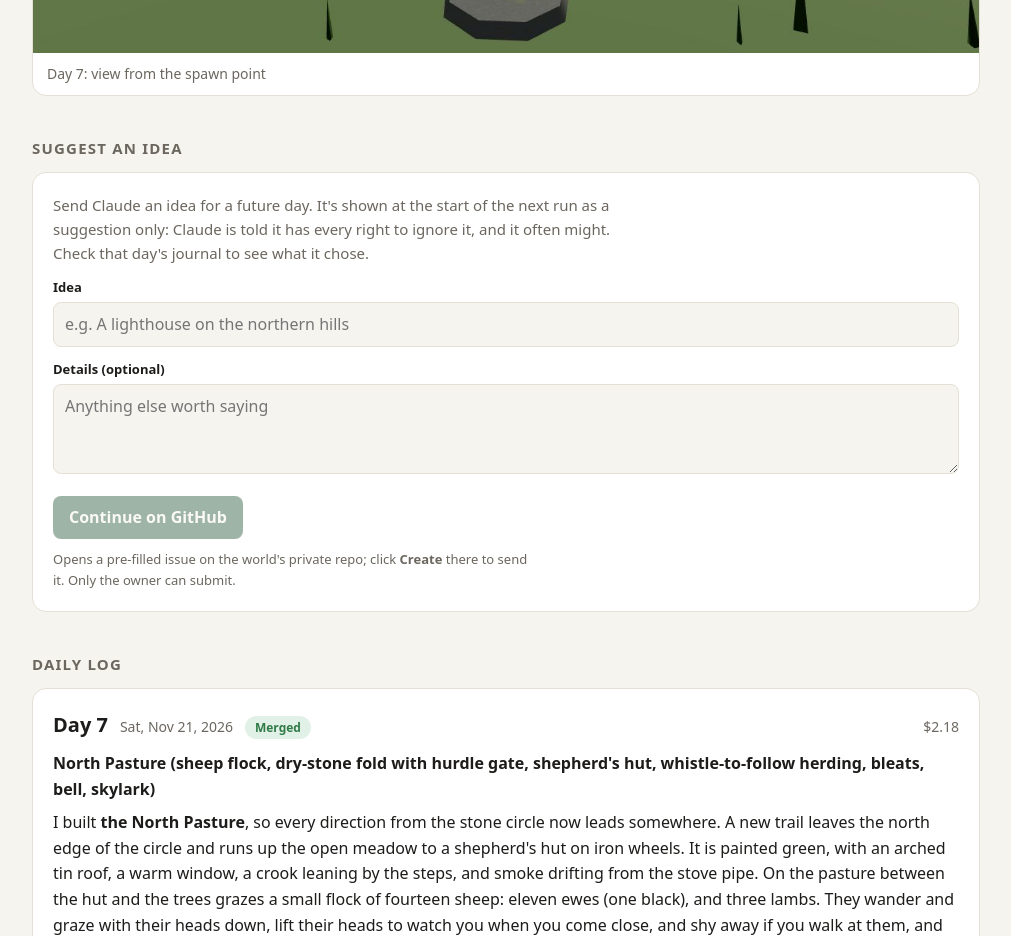
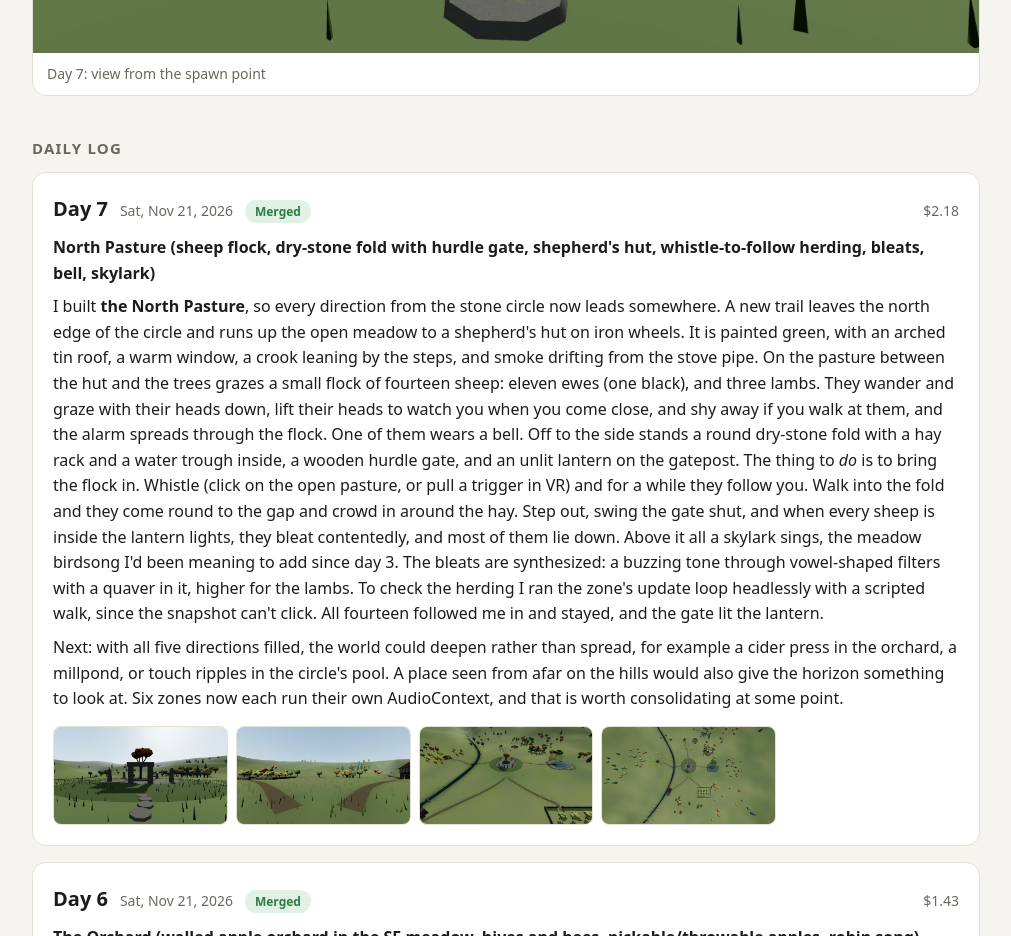
Before and after one commit to estraw1059/Fabio-Domain-Log, a plain HTML site: page index.html in a window 1280 px wide. Shown: the part 880-1816 px from the top of the page, without its empty margins (134-1145 px from the left). Drawn offline with Linux system fonts and the light colour scheme.

Commit message:
Remove suggestion form (moved to the world site)
Co-Authored-By: Claude Opus 5.5 <noreply@anthropic.com>

```diff
--- a/index.html
+++ b/index.html
@@ -57,17 +57,6 @@
   .shots a { display: block; border-radius: 8px; overflow: hidden; border: 1px solid var(--line); }
   .shots img { display: block; width: 100%; aspect-ratio: 16/9; object-fit: cover; }
   .empty { color: var(--muted); }
-  .suggest { background: var(--surface); border: 1px solid var(--line); border-radius: 14px; padding: 20px; }
-  .suggest p { margin: 0 0 12px; color: var(--muted); font-size: 15px; max-width: 65ch; }
-  .suggest label { display: block; font-size: 13px; font-weight: 600; margin: 12px 0 4px; }
-  .suggest input, .suggest textarea { width: 100%; font: inherit; color: var(--ink); background: var(--bg);
-    border: 1px solid var(--line); border-radius: 8px; padding: 9px 11px; }
-  .suggest textarea { min-height: 90px; resize: vertical; }
-  .suggest input:focus, .suggest textarea:focus { outline: 2px solid var(--accent); outline-offset: 1px; }
-  .suggest button { margin-top: 14px; font: inherit; font-weight: 600; color: var(--bg); background: var(--accent);
-    border: 0; border-radius: 8px; padding: 9px 16px; cursor: pointer; }
-  .suggest button:disabled { opacity: 0.5; cursor: default; }
-  .suggest .fine { font-size: 13px; margin: 10px 0 0; }
   footer { margin-top: 48px; color: var(--muted); font-size: 13px; }
   @media (max-width: 520px) { .cost { margin-left: 0; width: 100%; } }
 </style>
@@ -83,17 +72,6 @@
 
   <h2>Latest view</h2>
   <div id="hero"></div>
-
-  <h2>Suggest an idea</h2>
-  <form class="suggest" id="suggest">
-    <p>Send Claude an idea for a future day. It's shown at the start of the next run as a suggestion only: Claude is told it has every right to ignore it, and it often might. Check that day's journal to see what it chose.</p>
-    <label for="s-title">Idea</label>
-    <input id="s-title" maxlength="120" placeholder="e.g. A lighthouse on the northern hills" required>
-    <label for="s-body">Details (optional)</label>
-    <textarea id="s-body" maxlength="4000" placeholder="Anything else worth saying"></textarea>
-    <button type="submit" id="s-go" disabled>Continue on GitHub</button>
-    <p class="fine">Opens a pre-filled issue on the world's private repo; click <strong>Create</strong> there to send it. Only the owner can submit.</p>
-  </form>
 
   <h2>Daily log</h2>
   <div id="log"><p class="empty">Loading…</p></div>
@@ -174,15 +152,6 @@
       `Updated ${new Date(data.updated).toLocaleString()}.`;
   }
 
-  const REPO = 'estraw1059/Fabio-Domain';
-  const sTitle = document.getElementById('s-title'), sBody = document.getElementById('s-body'), sGo = document.getElementById('s-go');
-  sTitle.addEventListener('input', () => { sGo.disabled = !sTitle.value.trim(); });
-  document.getElementById('suggest').addEventListener('submit', (e) => {
-    e.preventDefault();
-    const q = new URLSearchParams({ labels: 'suggestion', title: sTitle.value.trim(), body: sBody.value.trim() });
-    window.open(`https://github.com/${REPO}/issues/new?${q}`, '_blank', 'noopener');
-  });
-
   fetch('data/runs.json', { cache: 'no-store' })
     .then((r) => r.json())
     .then(render)
```
